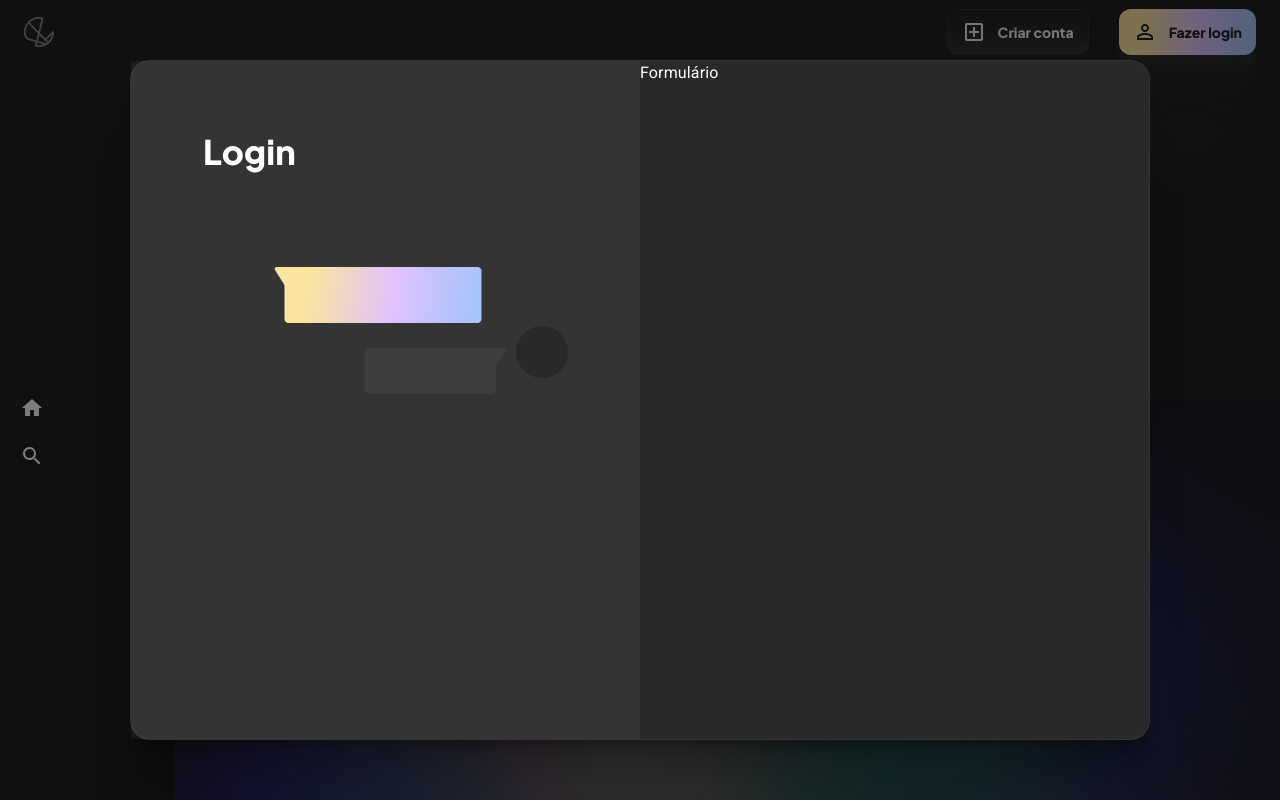
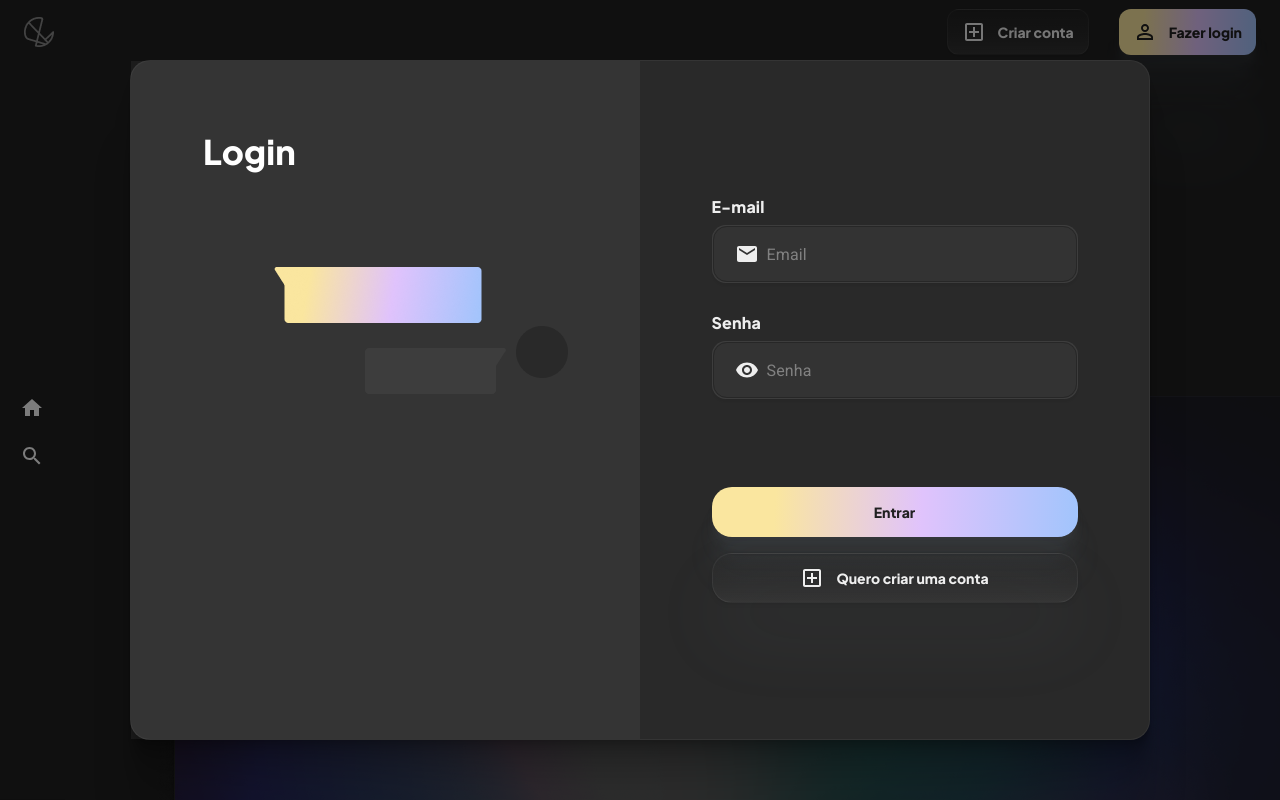
Before and after one commit to Tarsisgabriel/telos-flix, a React (Create React App) app: page / in a window 1280 px wide. Both pictures are taken after a click on the button "Fazer login". Shown: the top 800 px of the page. Built offline with nearby package versions, Linux system fonts and the light colour scheme.

Commit message:
feat(form section): `:white_check_mark:` Created form section with their inputs and buttons

```diff
--- a/src/components/loginModalContent/index.css
+++ b/src/components/loginModalContent/index.css
@@ -25,3 +25,37 @@
   display: flex;
   justify-content: flex-end;
 }
+
+.secondSection {
+  display: flex;
+  justify-content: center;
+  align-items: center;
+}
+
+.secondSection .inputLabel {
+  font-family: "Plus Jakarta Sans";
+  font-style: normal;
+  font-weight: 800;
+  font-size: 16px;
+  line-height: 20px;
+  color: #eeeeee;
+}
+
+.secondSection .inputContainer {
+  display: flex;
+  flex-direction: column;
+  gap: 8px;
+}
+
+.secondSection .buttonsSection {
+  margin-top: 88px;
+  display: flex;
+  flex-direction: column;
+  gap: 16px;
+}
+
+.secondSection .buttonsSection .primaryGradientButton,
+.secondSection .buttonsSection .secondaryGradientButton {
+  height: 50px;
+  border-radius: 20px;
+}
--- a/src/components/loginModalContent/index.jsx
+++ b/src/components/loginModalContent/index.jsx
@@ -1,6 +1,15 @@
 import React from "react";
 import "./index.css";
 import image from "./image.png";
+import {
+  FormControl,
+  IconButton,
+  InputAdornment,
+  OutlinedInput,
+} from "@mui/material";
+import { AddBoxOutlined, Email, Visibility } from "@mui/icons-material";
+import PrimaryGradienteButton from "../primaryGradientButton";
+import SecondaryGradientButton from "../secondaryGradientButton";
 
 function LoginModalContent() {
   return (
@@ -11,7 +20,62 @@ function LoginModalContent() {
           <img width="295px" height="127px " src={image}></img>
         </div>
       </div>
-      <div>Formulário</div>
+      <div className="secondSection">
+        <FormControl sx={{ m: 1, width: "366px" }}>
+          <div className="inputContainer">
+            <label className="inputLabel">E-mail</label>
+            <OutlinedInput
+              sx={{
+                background: "rgba(238, 238, 238, 0.05)",
+                color: "#EEEEEE",
+                border: "1px solid rgba(238, 238, 238, 0.05)",
+                boxShadow: "0px 3px 2px rgba(0, 0, 0, 0.05)",
+                borderRadius: "14px",
+              }}
+              placeholder="Email"
+              id="filled-adornment-username"
+              type="text"
+              startAdornment={
+                <InputAdornment>
+                  <IconButton>
+                    <Email sx={{ color: "#EEEEEE" }} />
+                  </IconButton>
+                </InputAdornment>
+              }
+            ></OutlinedInput>
+          </div>
+
+          <div className="inputContainer" style={{ marginTop: "30px" }}>
+            <label className="inputLabel">Senha</label>
+            <OutlinedInput
+              sx={{
+                background: "rgba(238, 238, 238, 0.05)",
+                color: "#EEEEEE",
+                border: "1px solid rgba(238, 238, 238, 0.05)",
+                boxShadow: "0px 3px 2px rgba(0, 0, 0, 0.05)",
+                borderRadius: "14px",
+              }}
+              placeholder="Senha"
+              id="filled-adornment-password"
+              type="password"
+              startAdornment={
+                <InputAdornment>
+                  <IconButton>
+                    <Visibility sx={{ color: "#EEEEEE" }} />
+                  </IconButton>
+                </InputAdornment>
+              }
+            ></OutlinedInput>
+          </div>
+          <div className="buttonsSection">
+            <PrimaryGradienteButton text="Entrar" />
+            <SecondaryGradientButton
+              text="Quero criar uma conta"
+              icon={<AddBoxOutlined />}
+            />
+          </div>
+        </FormControl>
+      </div>
     </div>
   );
 }
```
